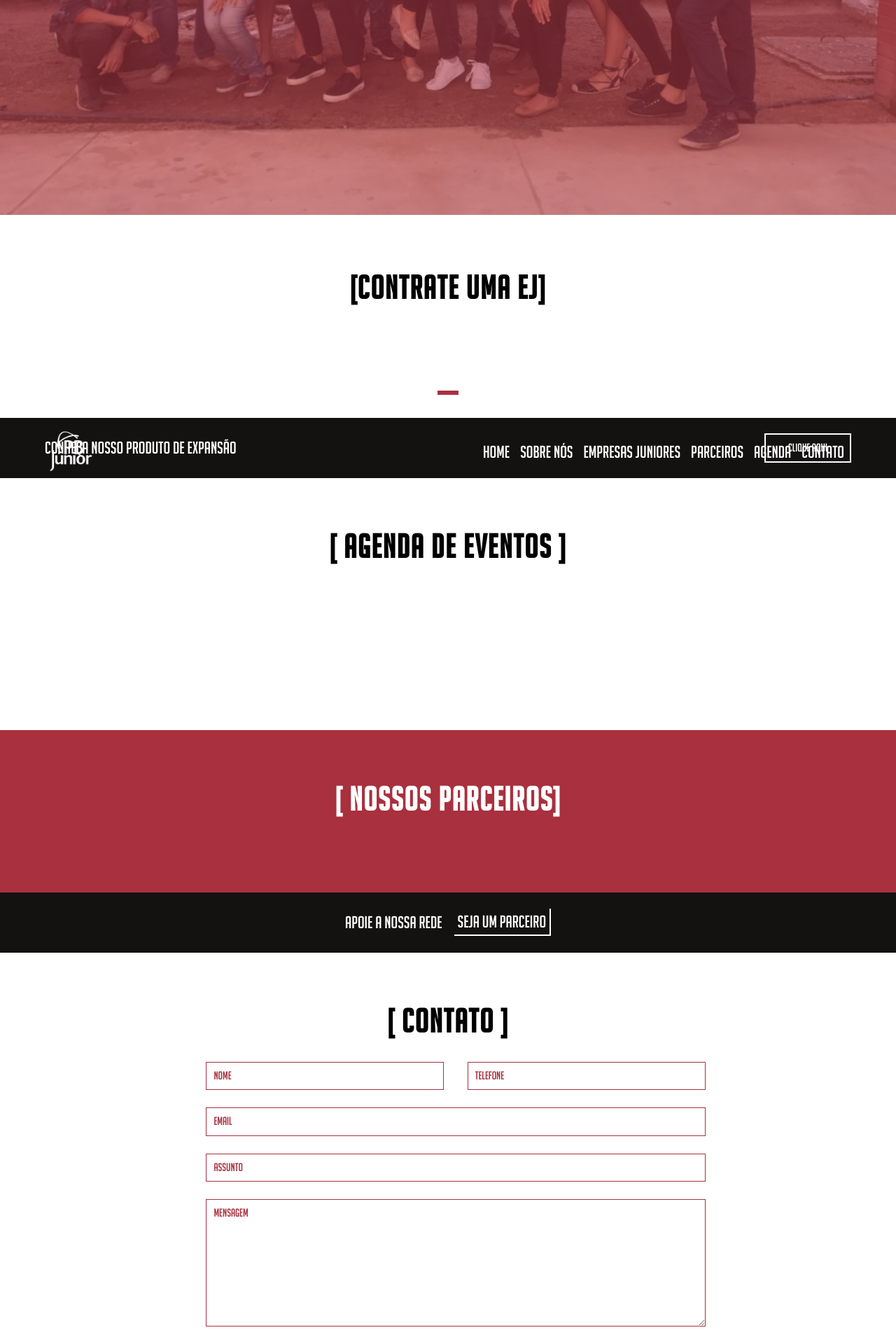
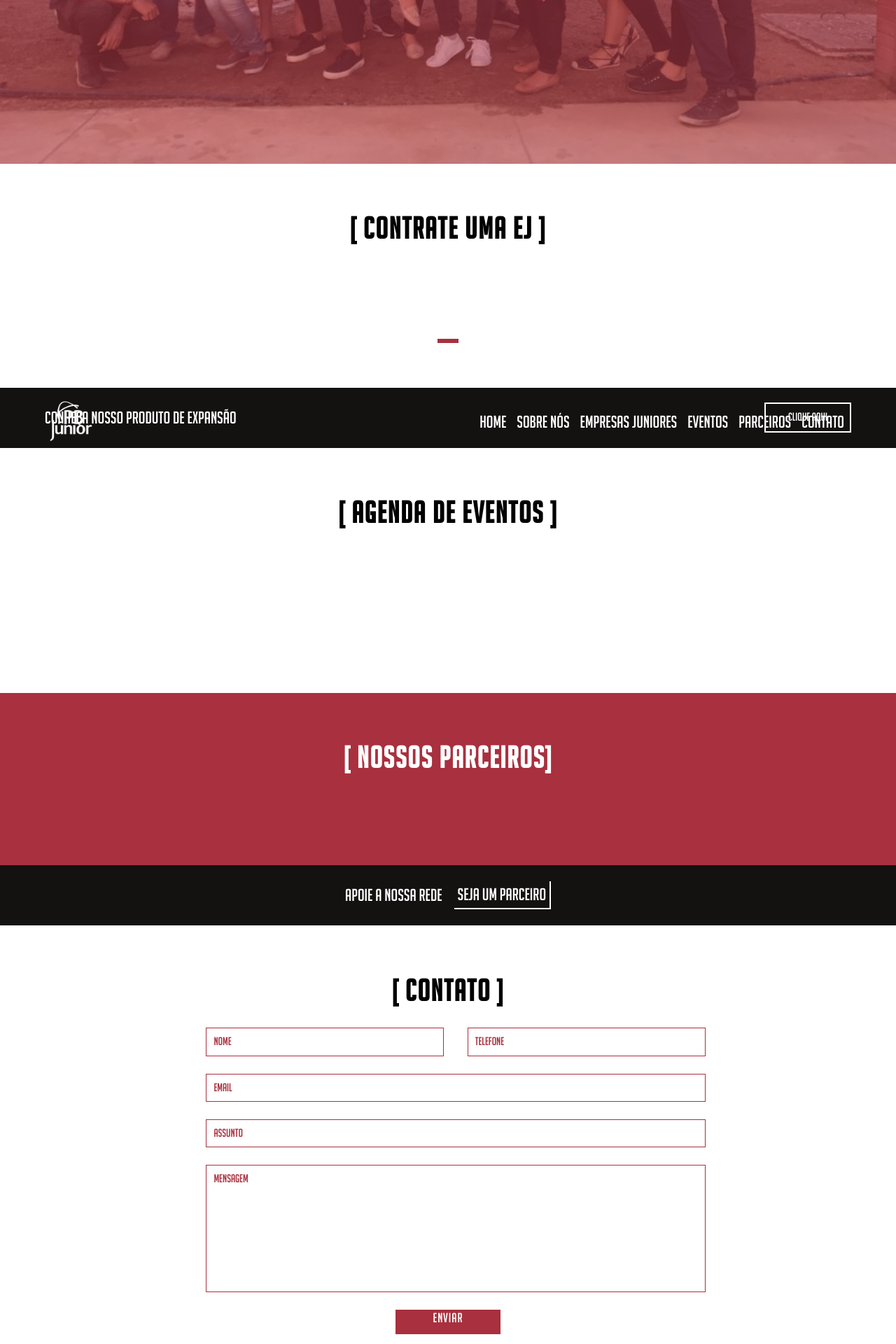
Before and after one commit to citi-onboarding/PBjr, a Django app: page / in a window 1280 px wide, after a click on "EVENTOS". Shown: the part 2200-4120 px from the top of the page at 70% size. Run offline with Django 3.2, Linux system fonts and the light colour scheme; data that the repository does not hold is empty; some web fonts are replaced.

Commit message:
Ajustes frontend

```diff
--- a/core/templates/index/index.html
+++ b/core/templates/index/index.html
@@ -46,8 +46,8 @@
                         <li><a href="#Banner" aria-haspopup = "true"  id="link">Home</a></li>
                         <li><a href="#sobre-nos" aria-haspopup = "true" id="link">Sobre Nós</a></li>
                         <li><a href="#empresas-juniores" aria-haspopup = "true" id="link">Empresas Juniores</a></li>
+                        <li><a href="#agenda" aria-haspopup = "true" id="link">Eventos</a></li>
                         <li><a href="#parceiros" aria-haspopup = "true" id="link">Parceiros</a></li>
-                        <li><a href="#agenda" aria-haspopup = "true" id="link">Agenda</a></li>
                         <li><a href="#contato" aria-haspopup = "true" id="link">Contato</a></li>
                     </ul>
                 </nav>
@@ -62,8 +62,8 @@
                 <li><a href="#Banner" aria-haspopup = "true" id="link">Home</a></li>
                 <li><a href="#sobre-nos" aria-haspopup = "true" id="link">Sobre Nós</a></li>
                 <li><a href="#empresas-juniores" aria-haspopup = "true" id="link">Empresas Juniores</a></li>
+                <li><a href="#agenda" aria-haspopup = "true" id="link">Eventos</a></li>
                 <li><a href="#parceiros" aria-haspopup = "true" id="link">Parceiros</a></li>
-                <li><a href="#agenda" aria-haspopup = "true" id="link">Agenda</a></li>
                 <li><a href="#contato" aria-haspopup = "true" id="link">Contato</a></li>
             </ul>
         </nav>
@@ -77,7 +77,7 @@
         <div class="Filtro">
             <div class="Espaço-título">
                 <div class="Título">
-                    <h2>SOMOS UM BANDO QUE VAI MARCAR UMA GERAÇÃO</h2>
+                    <h2>SOMOS O BANDO QUE VAI MARCAR UMA GERAÇÃO</h2>
                 </div>
             </div>
             <div class="Espaço-botão">
@@ -188,7 +188,7 @@
     ========================= -->
     <div id="empresas-juniores">
         <div class="container">
-            <div class="Título-ejs"> <h2>[CONTRATE UMA EJ]</h2> </div>
+            <div class="Título-ejs"><div class="titulo"><h1>[ CONTRATE UMA EJ ]</h1></div></div>
                 <div class="slider-ejs">
 
                     {% for empresa in empresas %}
--- a/static/css/responsive.css
+++ b/static/css/responsive.css
@@ -86,7 +86,7 @@
         width: 100%;
         margin-bottom: 25px;
     }
-    #nosso-time { height: 120vh; }
+    /*#nosso-time { height: 120vh; }*/
 }
 
 @media(max-width: 940px){
@@ -140,7 +140,7 @@
 
     #parceiros .slick-slider { margin-top: 0; }
 
-
+    .texto-time { font-size: 18pt; }
 }
 
 @media(max-width: 742px) {
@@ -260,7 +260,7 @@
         text-align: center;
     }
 
-    .texto-time { font-size: 18pt; }
+    .texto-time { font-size: 16pt; }
 }
 
 @media(max-width: 490px) {
@@ -291,7 +291,21 @@
 }
 
 @media(max-width: 454px){
-    #nosso-time { height: 140vh; }
+    #nosso-time { height: 120vh; }
+    .texto-time { font-size: 14pt; }
+}
+
+@media(orientation: landscape) and (max-height: 450px) {
+    .texto-time {
+        margin-top: 0;
+        font-size: 12pt;
+    }
+    .texto-time p {
+        margin: 0;
+    }
+    #nosso-time .titulo h1 {
+        margin: 10px 0;
+    }
 }
 
 @media(max-width: 446px) {
@@ -331,7 +345,6 @@
 
 @media(max-width: 380px) {
     .titulo h1 { font-size: 25pt; }
-    .texto-time { font-size: 16pt; }
     #parceiros .arrows {
         margin-top: -10px;
         margin-bottom: 18px;
--- a/static/css/style.css
+++ b/static/css/style.css
@@ -27,7 +27,7 @@
 
 .titulo h1 {
     font-family: "BigNoodleTitling", sans-serif;
-    font-size: 35pt;
+    font-size: 32pt;
     letter-spacing: 2px;
 }
 
@@ -184,6 +184,10 @@
   z-index: 4;
 }
 
+.Espaço-título .Título h2 {
+  font-weight: normal;
+}
+
 .Espaço-botão{
   width: 100%;
   height: 78px;
@@ -215,6 +219,7 @@
 .Botão-banner h3{
   margin-top: 0 !important;
   margin-bottom: 0;
+  font-weight: normal;
 }
 .Botão-banner:hover h3 {
   color: var(--vermelho);
@@ -239,6 +244,10 @@
   display: flex;
   justify-content: center;
   margin-top: 25px;
+}
+
+#sobre-nos .titulo h1 {
+  margin-bottom: 45px;
 }
 
 #sobre-nos .mvv-empresa .empresa {
@@ -408,7 +417,7 @@
     background-attachment: fixed;
     background-size: cover;
     height: 100vh;
-
+    box-sizing: border-box;
 }
 
 #nosso-time .titulo h1,
@@ -430,7 +439,7 @@
 \*------------------------------------*/
 #empresas-juniores{
   padding-top: 40px;
-  padding-bottom: 40px;
+  padding-bottom: 70px;
 }
 .Título-ejs{
   width: 100%;
@@ -482,6 +491,7 @@
   margin-bottom: 20px;
   top: -65px;
   right: 60px;
+  cursor: pointer;
 }
 #Seta-direita img{
   width: 35px;
@@ -490,6 +500,7 @@
   margin-bottom: 20px;
   top:-65px;
   right: 0;
+  cursor: pointer;
 }
 .slick-dots li{
   width: 30px !important;
@@ -523,7 +534,7 @@
 #parceiros {
   background-color: var(--vermelho);
   position: relative;
-  padding-bottom: 45px;
+  padding-bottom: 70px;
   padding-top: 40px;
 }
 
@@ -570,7 +581,7 @@
 
 #contato {
     padding-top: 40px;
-    padding-bottom: 40px;
+    padding-bottom: 70px;
 }
 .formulario {
     display:flex;
@@ -592,7 +603,10 @@
     width: 100%;
 }
 
-.formulario textarea { height: 20vh; }
+.formulario textarea {
+  height: 20vh;
+  resize: none;
+}
 
 .formulario #informacoes-coluna > div input, .formulario > input, .formulario textarea {
     border: 1px solid var(--vermelho);
@@ -607,7 +621,6 @@
 }
 
 .formulario #informacoes-coluna > div input:focus, .formulario > input:focus, .formulario textarea:focus {
-    border: 2px solid var(--vermelho);
     outline: none;
 }
 
@@ -966,7 +979,7 @@
   .cd-horizontal-timeline .events-content .text p {
     font-size: 15pt;
     color: var(--preto);
-
+    word-break: break-all;
   }
   .cd-horizontal-timeline .events-content div span, .cd-horizontal-timeline .events-content .text p {
     line-height: 1.6;
--- a/static/js/app.js
+++ b/static/js/app.js
@@ -22,7 +22,7 @@
 
 lastId = $('#sobre-nos');
 function scrollSuave(){
-	$('#header a, .Botão-banner a, .chamada a, .seja-parceiro a, .logo a, .logo-colorida a').click(function(e){
+	$('#header a, .menu-mobile a, .Botão-banner a, .chamada a, .seja-parceiro a, .logo a, .logo-colorida a').click(function(e){
 		e.preventDefault();
 		var secaoId = $(this).attr('href'),
 			distanciaTopSecao = $(secaoId).offset().top,
```
Also changed, not shown: static/imagens/icones/back.svg.
